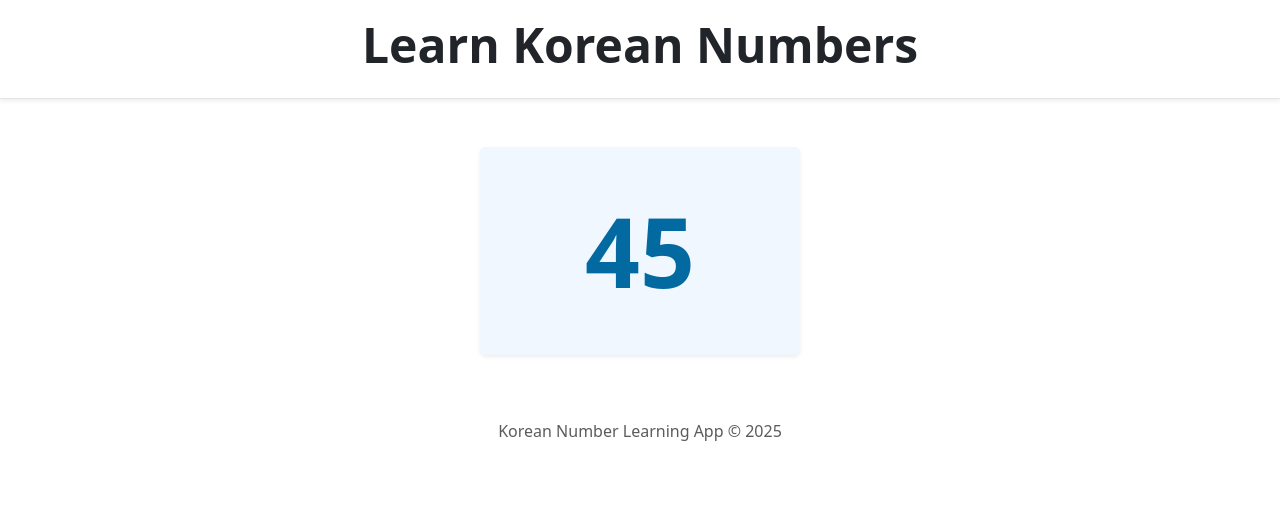
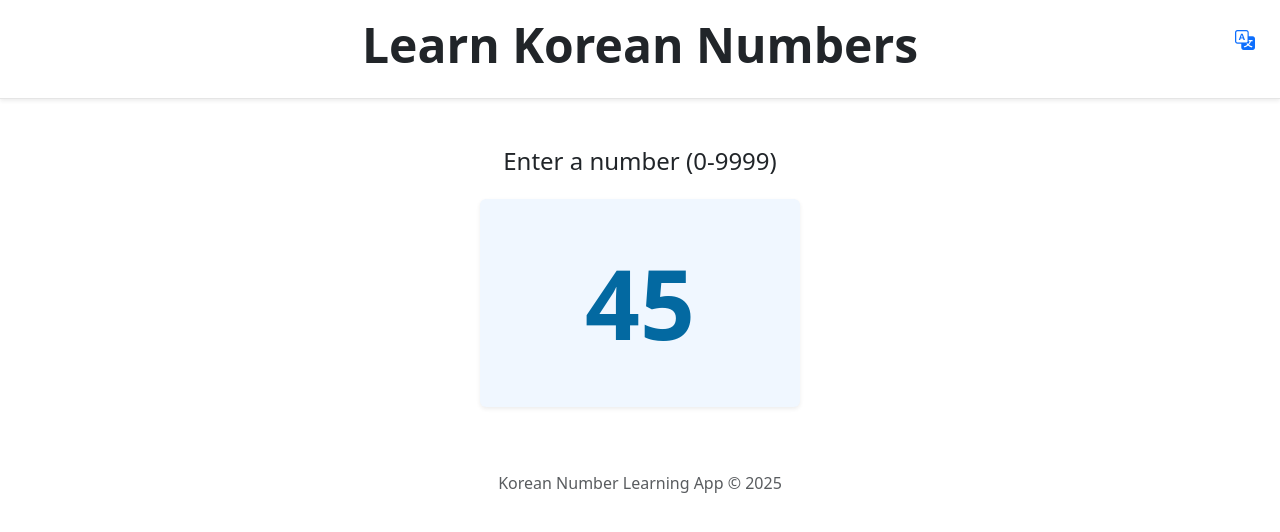
Before and after one commit to VitekBrno/korean-numbers, a Vue app: page / in a window 1280 px wide. Shown: the top 532 px of the page. Built offline with nearby package versions, Linux system fonts and the light colour scheme.

Commit message:
added i18n

```diff
--- a/package.json
+++ b/package.json
@@ -10,7 +10,9 @@
   },
   "dependencies": {
     "bootstrap": "^5.3.2",
-    "vue": "^3.4.38"
+    "bootstrap-icons": "^1.11.3",
+    "vue": "^3.4.38",
+    "vue-i18n": "^9.9.1"
   },
   "devDependencies": {
     "@vitejs/plugin-vue": "^5.1.3",
--- a/src/App.vue
+++ b/src/App.vue
@@ -2,7 +2,10 @@
   <div class="container-fluid p-0">
     <header class="bg-white shadow-sm py-3 mb-4">
       <div class="container">
-        <h1 class="display-5 text-center">Learn Korean Numbers</h1>
+        <h1 class="display-5 text-center">{{ $t('title') }}</h1>
+        <div class="position-absolute top-0 end-0 mt-3 me-3">
+          <LanguageSwitcher />
+        </div>
       </div>
     </header>
 
@@ -12,7 +15,7 @@
 
     <footer class="mt-5 py-3 text-center text-muted">
       <div class="container">
-        <p class="mb-0">Korean Number Learning App © 2025</p>
+        <p class="mb-0">{{ $t('footer') }}</p>
       </div>
     </footer>
   </div>
@@ -20,6 +23,7 @@
 
 <script setup>
 import NumberInput from './components/NumberInput.vue';
+import LanguageSwitcher from './components/LanguageSwitcher.vue';
 </script>
 
 <style scoped>
--- /dev/null
+++ b/src/components/LanguageSwitcher.vue
@@ -0,0 +1,22 @@
+<template>
+  <button
+    class="btn btn-link text-primary p-2"
+    @click="toggleLanguage"
+    :title="currentLocale === 'en' ? $t('switchToCzech') : $t('switchToEnglish')"
+  >
+    <i class="bi bi-translate fs-5"></i>
+  </button>
+</template>
+
+<script setup>
+import { computed } from 'vue';
+import { useI18n } from 'vue-i18n';
+
+const { locale } = useI18n();
+
+const currentLocale = computed(() => locale.value);
+
+const toggleLanguage = () => {
+  locale.value = locale.value === 'en' ? 'cs' : 'en';
+};
+</script>
--- a/src/components/NumberInput.vue
+++ b/src/components/NumberInput.vue
@@ -1,5 +1,6 @@
 <template>
-  <div class="number-display d-flex justify-content-center align-items-center w-100 my-5">
+  <div class="number-display d-flex flex-column justify-content-center align-items-center w-100 my-5">
+    <label class="form-label h4 mb-4">{{ $t('inputLabel') }}</label>
     <input
       type="number"
       class="number form-control border-0 shadow-sm text-center"
@@ -10,13 +11,16 @@
       :class="{ 'is-invalid': !isValidInput }"
     >
     <div v-if="!isValidInput" class="invalid-feedback">
-      Please enter a number between 0 and 9999
+      {{ $t('invalidInput') }}
     </div>
   </div>
 </template>
 
 <script setup>
 import { ref } from 'vue';
+import { useI18n } from 'vue-i18n';
+
+useI18n();
 
 const inputValue = ref('45');
 const isValidInput = ref(true);
--- /dev/null
+++ b/src/i18n/index.js
@@ -0,0 +1,25 @@
+import { createI18n } from 'vue-i18n';
+
+const messages = {
+  en: {
+    title: 'Learn Korean Numbers',
+    inputLabel: 'Enter a number (0-9999)',
+    invalidInput: 'Please enter a number between 0 and 9999',
+    footer: 'Korean Number Learning App © 2025',
+    switchToCzech: 'Switch to Czech'
+  },
+  cs: {
+    title: 'Učte se korejská čísla',
+    inputLabel: 'Zadejte číslo (0-9999)',
+    invalidInput: 'Prosím zadejte číslo mezi 0 a 9999',
+    footer: 'Aplikace pro učení korejských čísel © 2025',
+    switchToEnglish: 'Přepnout na angličtinu'
+  }
+};
+
+export const i18n = createI18n({
+  legacy: false,
+  locale: 'en',
+  fallbackLocale: 'en',
+  messages,
+});
--- a/src/main.js
+++ b/src/main.js
@@ -1,7 +1,11 @@
 import { createApp } from 'vue'
 import 'bootstrap/dist/css/bootstrap.min.css'
+import 'bootstrap-icons/font/bootstrap-icons.css'
 import 'bootstrap/dist/js/bootstrap.bundle.min.js'
+import { i18n } from './i18n'
 import './style.css'
 import App from './App.vue'
 
-createApp(App).mount('#app')
+createApp(App)
+  .use(i18n)
+  .mount('#app')
```
Also changed, not shown: 1 other file (tests, documents, lock files or other folders).
